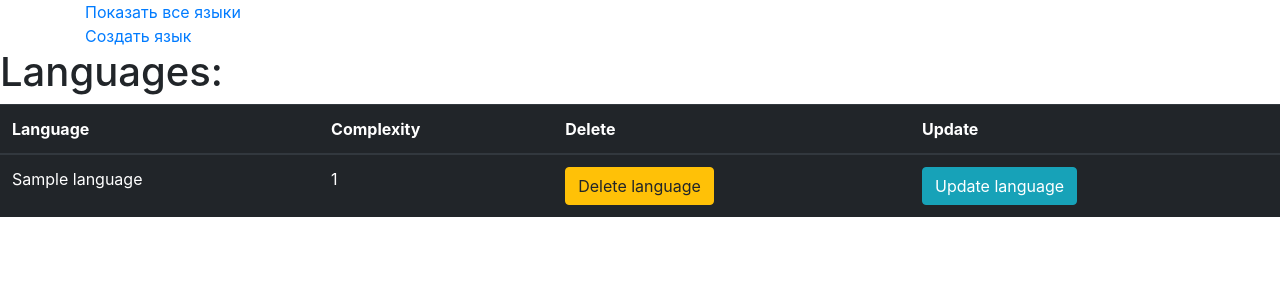
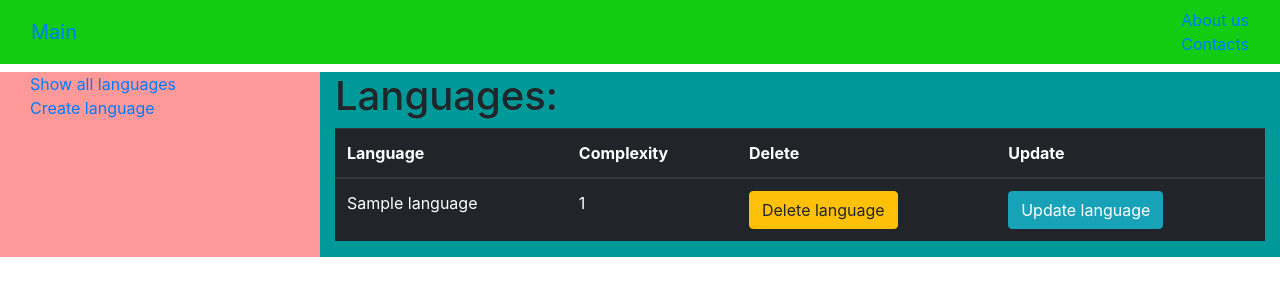
Before and after one commit to Inna99/pythonApi, a Django app: page /languages/ in a window 1280 px wide. Shown: the top 300 px of the page. Run offline with Django 3.2, Linux system fonts and the light colour scheme; tables that the repository leaves empty hold one stand-in row (values such as "Sample post"); some libraries are stand-ins or nearby versions.

Commit message:
bootstrap grid and table

```diff
--- a/web/pages/templates/base.html
+++ b/web/pages/templates/base.html
@@ -14,13 +14,37 @@
       crossorigin="anonymous">
   </head>
   <body>
+  <!-- Создадим шапку сайта -->
+  <nav class="navbar navbar-default" style="background-color: #11CC11">
+    <div class="container-fluid">
+      <div class="navbar-header">
+        <a href="#" class="navbar-brand">Main</a>
+      </div>
 
+      <div>
+        <ul class="nav navbar-nav">
+          <li class="active"><a href="#">About us</a></li>
+          <li><a href="#">Contacts</a></li>
+        </ul>
+      </div>
+    </div>
+  </nav>
   <!-- Ваше содержимое начинается здесь -->
-    <div class="container"> <a href="{% url 'languages' %}"> Показать все языки</a>
+  <div class="container-fluid">
+    <h1>  </h1>
+    <div class="row">
+      <div class="col-md-3" style="background-color: #ff9999">
+            <div class="container"> <a href="{% url 'languages' %}">Show all languages</a>
     </div>
-    <div class="container"> <a href="{% url 'languages-create' %}"> Создать язык</a>
+    <div class="container"> <a href="{% url 'languages-create' %}"> Create language</a>
     </div>
-    {% block body %} {% endblock %}
+      </div>
+      <div class="col-md-9" style="background-color: #009999">
+        {% block body %} {% endblock %}
+      </div>
+    </div>
+  </div>
+
   <!-- Ваше содержимое заканчивается здесь -->
 
 <!--      Bootstrap-->
--- a/web/pages/templates/languages.html
+++ b/web/pages/templates/languages.html
@@ -2,7 +2,6 @@
 {% block body %}
 
 <h1>Languages:</h1>
-<link rel="stylesheet" href="https://maxcdn.bootstrapcdn.com/bootstrap/4.0.0/css/bootstrap.min.css">
 <table class="table table-dark">
   <thead>
     <tr>
@@ -13,7 +12,6 @@
     </tr>
   </thead>
   <tbody>
-
         {% for language in object_list %}
             <tr>
       <td>{{ language.name }}</td>
@@ -24,19 +22,6 @@
   {% empty %}
     <li>No languages yet.</li>
 {% endfor %}
-
   </tbody>
 </table>
-<!--<ul>-->
-<!--{% for language in object_list %}-->
-<!--    <li>{{ language.name }} - {{ language.complexity }}-->
-
-<!--        <a href="{% url 'languages-delete' pk=language.pk %}" class="btn btn-warning" role="button">Delete language</a>-->
-<!--        <a href="{% url 'languages-update' pk=language.pk %}" class="btn btn-info" role="button">Update language</a>-->
-<!--    </li>-->
-
-<!--{% empty %}-->
-<!--    <li>No languages yet.</li>-->
-<!--{% endfor %}-->
-<!--</ul>-->
 {% endblock %}
--- a/web/pages/templates/pages/language_confirm_delete.html
+++ b/web/pages/templates/pages/language_confirm_delete.html
@@ -1,11 +1,12 @@
 {% extends 'base.html' %}
 {% block body %}
-<p> Languages</p>
+<!--<p> Languages</p>-->
 
 <form action="" method="POST">
   {% csrf_token %}
     <p>Are you sure you want to delete the author: {{ language }}?</p>
   <input type="submit" value="Yes delete">
+  <a href="{% url 'languages' %}" class="btn btn-info" role="button">No</a>
 </form>
 
 {% endblock %}
--- a/web/pages/templates/pages/language_form.html
+++ b/web/pages/templates/pages/language_form.html
@@ -5,7 +5,6 @@
 <form action="" method="POST">
   {% csrf_token %}
     {{ form.as_p }}
-  <input type="submit" value="Add language">
+  <input type="submit" value="Update">
 </form>
-
 {% endblock %}
```
Also changed, not shown: web/pages/templates/index.html (+51 -16 lines).
